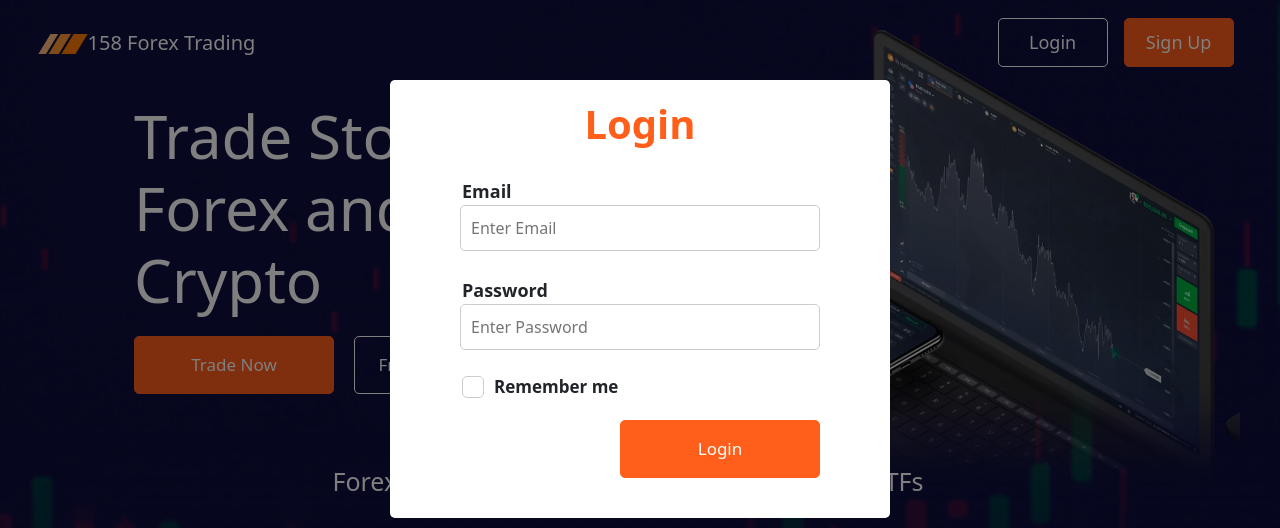
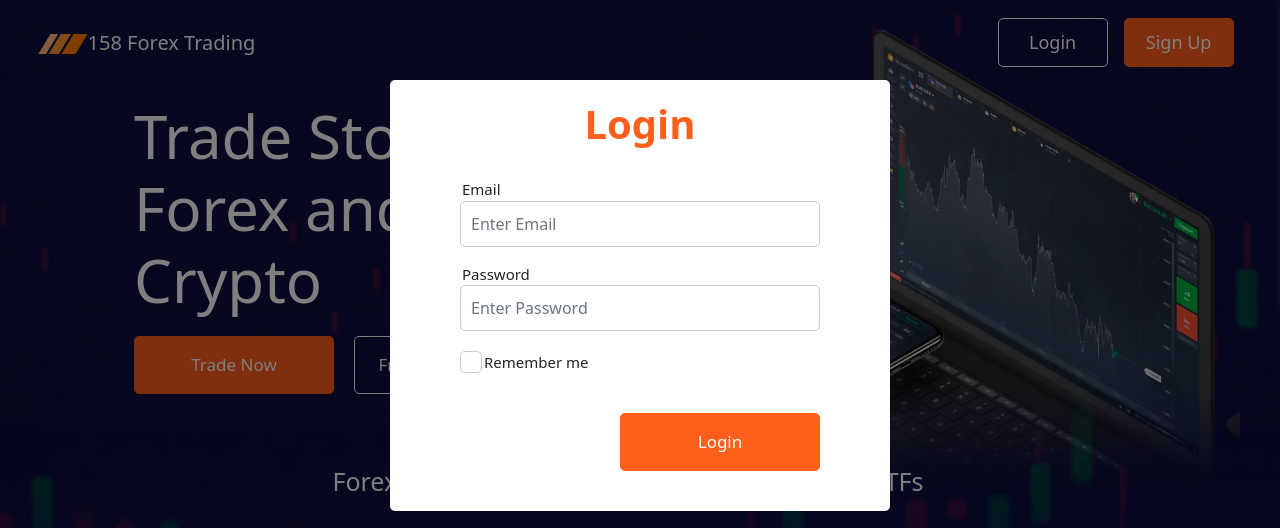
Before and after one commit to lkjh3111/lkjh3111.github.io, a React (Create React App) app: page / in a window 1280 px wide. Both pictures are taken after a click on the button "Login". Shown: the top 528 px of the page. Built offline with nearby package versions, Linux system fonts and the light colour scheme.

Commit message:
Added form validation

```diff
--- a/src/components/LandingPage/Login/Login.js
+++ b/src/components/LandingPage/Login/Login.js
@@ -7,10 +7,13 @@ import { toast } from "react-toastify";
 import AuthService from "../../../services/AuthService";
 
 const Login = (props) => {
-  const [username, setUsername] = useState("");
+  const [email, setEmail] = useState("");
   const [password, setPassword] = useState("");
   const [loading, setLoading] = useState("");
-  const [error, setError] = useState("");
+  const [errors, setErrors] = useState({
+    email: "",
+    password: "",
+  });
   const navigate = useNavigate();
 
   const modalRef = useRef();
@@ -33,16 +36,44 @@ const Login = (props) => {
   }, []);
 
   const handleUsernameChange = (e) => {
-    setUsername(e.target.value);
+    setEmail(e.target.value);
   };
 
   const handlePasswordChange = (e) => {
     setPassword(e.target.value);
   };
 
+  const validateForm = () => {
+    let errors = {};
+    if (!email.trim()) {
+      errors.email = "Email is required";
+    } else {
+      if (!validEmailRegex.test(email)) {
+        errors.email = "Email is invalid";
+      }
+    }
+
+    if (!password.trim()) {
+      errors.password = "Password is required";
+    }
+
+    if (Object.keys(errors).length > 0) {
+      setErrors(errors);
+      return false;
+    } else {
+      setErrors({});
+      return true;
+    }
+  };
+
+  const validEmailRegex = RegExp(
+    /^(([^<>()\[\]\.,;:\s@\"]+(\.[^<>()\[\]\.,;:\s@\"]+)*)|(\".+\"))@(([^<>()[\]\.,;:\s@\"]+\.)+[^<>()[\]\.,;:\s@\"]{2,})$/i
+  );
+
   const handleLogin = (e) => {
     e.preventDefault();
-    AuthService.login(username, password).then(
+    if (validateForm()) {
+      AuthService.login(email, password).then(
         (response) => {
           let roles = response.result.roles;
           if (roles.find((e) => e === "ADMIN")) {
@@ -60,10 +91,10 @@ const Login = (props) => {
             error.result ||
             error.toString();
           setLoading(false);
-        setError(message);
           failNotification();
         }
       );
+    }
   };
 
   return (
@@ -75,34 +106,48 @@ const Login = (props) => {
         <div>
           <form onSubmit={handleLogin}>
             <div className="mb-3">
-              <label className={classes.input__label}>Email</label>
+              <div className={classes.login_label}>
+                <label>Email</label>
+                <span className="text-danger">
+                  <small>{errors.email}</small>
+                </span>
+              </div>
               <input
                 type="text"
                 placeholder="Enter Email"
-                value={username}
+                value={email}
                 onChange={handleUsernameChange}
                 autoComplete="on"
+                className={
+                  errors.email ? "is-invalid form-control" : "form-control"
+                }
               />
             </div>
             <div className="mb-2">
-              <label className={classes.input__label}>Password</label>
+              <div className={classes.login_label}>
+                <label>Password</label>
+                <span className="text-danger">
+                  <small>{errors.password}</small>
+                </span>
+              </div>
               <input
                 type="password"
                 placeholder="Enter Password"
                 value={password}
                 onChange={handlePasswordChange}
                 autoComplete="on"
+                className={
+                  errors.password ? "is-invalid form-control" : "form-control"
+                }
               />
             </div>
-            <div>
-              <label className={classes.remember__label}>
+            <div className={classes.checkbox_label}>
               <input
                 type="checkbox"
                 className={classes.checkbox}
-                  id="customCheck1"
+                // id="customCheck1"
               />
-                Remember me
-              </label>
+              <label>Remember me</label>
             </div>
             <div className={classes.button_modal_div}>
               <TheButton type="submit" disabled={loading} onClick={handleLogin}>
--- a/src/components/LandingPage/Login/Login.module.css
+++ b/src/components/LandingPage/Login/Login.module.css
@@ -79,9 +79,9 @@
 }
 
 .login_modal_content label {
-  font-size: 18px;
-  float:left;
-  font-weight: 700;
+  font-size: 15px;
+  float: left;
+  font-weight: 500;
   margin-left: 2px;
   /* margin-bottom: 30px; */
 }
@@ -107,21 +107,26 @@
   border: 1px solid #ccc;
 }
 
+.checkbox_label {
+  display: flex;
+  margin-top: 20px;
+}
+
 .checkbox {
   /* position: absolute; */
   /* top: 0; */
-  left: 0 !important;
+  /* left: 0 !important; */
   height: 15px !important;
   width: 15px !important;
-  vertical-align: middle !important;
-  margin-right: 10px;
-  margin-top: 8px;
-  margin-bottom: 10px;
+  /* vertical-align: middle !important; */
+  /* margin-right: 10px; */
+  /* margin-top: 8px; */
+  /* margin-bottom: 10px; */
 }
 
 .button_modal_div {
   text-align: right;
-  margin-top: 60px;
+  margin-top: 30px;
 }
 
 /* .login_modal_content button {
@@ -138,3 +143,8 @@
   background-color: #ccc;
   color: #fff;
 }
+
+.login_label {
+  display: flex;
+  justify-content: space-between;
+}
--- a/src/components/LandingPage/SignUp/SignUp.js
+++ b/src/components/LandingPage/SignUp/SignUp.js
@@ -2,9 +2,7 @@ import React, { useState, useRef, useEffect } from "react";
 import Modal from "../../Ui/Modal";
 import TheButton from "../../Ui/TheButton";
 import classes from "./SignUp.module.css";
-import { useNavigate } from "react-router-dom";
 import AuthService from "../../../services/AuthService";
-import validator from "validator";
 import { toast } from "react-toastify";
 
 const SignUp = (props) => {
@@ -14,17 +12,21 @@ const SignUp = (props) => {
     username: "",
     email: "",
     password: "",
-    // errors: {
-    //   firstNameBoolean: false,
-    // },
   });
-  const navigate = useNavigate();
+
+  const [errors, setErrors] = useState({
+    firstName: "",
+    lastName: "",
+    username: "",
+    email: "",
+    password: "",
+  });
 
   const modalRef = useRef();
 
   const successNotification = () =>
     toast.success("Successfully registered. Login to proceed.");
-  const failNotification = () => toast.error("Invalid details");
+  const failNotification = (e) => toast.error(e);
 
   useEffect(() => {
     const handleOutsideClick = (event) => {
@@ -49,62 +51,59 @@ const SignUp = (props) => {
   };
 
   const handleClear = () => {
-    this.setState({
+    setState({
       firstName: "",
       lastName: "",
-      userame: "",
+      username: "",
       email: "",
       password: "",
     });
   };
 
-  const handleValidation = (e) => {
+  const validateForm = () => {
     let errors = {};
-    let formIsValid = true;
-
-    if (!state.firstName) {
-      formIsValid = false;
-      errors["firstName"] = "Cannot be empty";
-      errors["firstNameBoolean"] = true;
+    if (!state.firstName.trim()) {
+      errors.firstName = "First name is required";
     }
 
-    if (!state.lastName) {
-      formIsValid = false;
-      errors["lastName"] = "Cannot be empty";
-      errors["lastNameBoolean"] = true;
+    if (!state.lastName.trim()) {
+      errors.lastName = "Last name is required";
     }
 
-    if (!state.username) {
-      formIsValid = false;
-      errors["username"] = "Cannot be empty";
-      errors["usernameBoolean"] = true;
+    if (!state.username.trim()) {
+      errors.username = "Username is required";
     }
 
-    if (state.email) {
-      formIsValid = false;
-      errors["email"] = "Cannot be empty";
-      errors["emailBoolean"] = true;
+    if (!state.email.trim()) {
+      errors.email = "Email is required";
     } else {
-      if (!validator.isEmail(state.email)) {
-        formIsValid = false;
-        errors["email"] = "Invalid Contact Number";
-        errors["emailBoolean"] = true;
+      if (!validEmailRegex.test(state.email)) {
+        errors.email = "Email is invalid";
       }
     }
 
-    if (!state.password) {
-      formIsValid = false;
-      errors["password"] = "Cannot be empty";
-      errors["passwordBoolean"] = true;
+    if (!state.password.trim()) {
+      errors.password = "Password is required";
+    } else if (state.password.length < 5) {
+      errors.password = "Password is too short";
     }
 
-    this.setState({ errors: errors });
-    return formIsValid;
+    if (Object.keys(errors).length > 0) {
+      setErrors(errors);
+      return false;
+    } else {
+      setErrors({});
+      return true;
+    }
   };
+
+  const validEmailRegex = RegExp(
+    /^(([^<>()\[\]\.,;:\s@\"]+(\.[^<>()\[\]\.,;:\s@\"]+)*)|(\".+\"))@(([^<>()[\]\.,;:\s@\"]+\.)+[^<>()[\]\.,;:\s@\"]{2,})$/i
+  );
 
   const handleSignUp = (e) => {
     e.preventDefault();
-    // if (handleValidation()) {
+    if (validateForm()) {
       AuthService.signUp(
         state.firstName,
         state.lastName,
@@ -113,9 +112,8 @@ const SignUp = (props) => {
         state.password
       ).then(
         (response) => {
+          handleClear();
           successNotification();
-        // navigate("/");
-        // window.location.reload();
         },
         (error) => {
           const message =
@@ -124,11 +122,10 @@ const SignUp = (props) => {
               error.response.data.result) ||
             error.result ||
             error.toString();
-        // console.log(message);
-        failNotification();
+          failNotification(message);
         }
       );
-    // }
+    }
   };
   return (
     <Modal onSignUp={props.onSignUp}>
@@ -140,68 +137,100 @@ const SignUp = (props) => {
           <form onSubmit={handleSignUp}>
             <div className={classes.signup_input}>
               <div className={classes.signup_content}>
-                <label className={classes.input__label}>First Name</label>
+                <div className={classes.signup_label}>
+                  <label>First Name</label>
+                  <span className="text-danger">
+                    <small>{errors.firstName}</small>
+                  </span>
+                </div>
                 <input
                   type="text"
                   name="firstName"
                   placeholder="Enter First Name"
-                  // error={state.errors["firstNameBoolean"]}
-                  // helpertext={state.errors["firstName"]}
                   value={state.firstName}
                   onChange={handleChange}
                   autoComplete="on"
+                  className={
+                    errors.firstName
+                      ? "is-invalid form-control"
+                      : "form-control"
+                  }
                 />
               </div>
               <div className={classes.signup_content}>
-                <label className={classes.input__label}>Last Name</label>
+                <div className={classes.signup_label}>
+                  <label>Last Name</label>
+                  <span className="text-danger">
+                    <small>{errors.lastName}</small>
+                  </span>
+                </div>
                 <input
                   type="text"
                   name="lastName"
                   placeholder="Enter Last Name"
-                  // error={state.errors["lastNameBoolean"]}
-                  // helpertext={state.errors["lastName"]}
                   value={state.lastName}
                   onChange={handleChange}
                   autoComplete="on"
+                  className={
+                    errors.lastName ? "is-invalid form-control" : "form-control"
+                  }
                 />
               </div>
               <div className={classes.signup_content}>
-                <label className={classes.input__label}>Username</label>
+                <div className={classes.signup_label}>
+                  <label>Username</label>
+                  <span className="text-danger">
+                    <small>{errors.username}</small>
+                  </span>
+                </div>
                 <input
                   type="text"
                   name="username"
                   placeholder="Enter Username"
-                  // error={state.errors["usernameBoolean"]}
-                  // helpertext={state.errors["username"]}
                   value={state.username}
                   onChange={handleChange}
                   autoComplete="on"
+                  className={
+                    errors.username ? "is-invalid form-control" : "form-control"
+                  }
                 />
               </div>
               <div className={classes.signup_content}>
-                <label className={classes.input__label}>Email</label>
+                <div className={classes.signup_label}>
+                  <label>Email</label>
+                  <span className="text-danger">
+                    <small>{errors.email}</small>
+                  </span>
+                </div>
                 <input
                   type="text"
                   name="email"
                   placeholder="Enter Email"
-                  // error={state.errors["emailBoolean"]}
-                  // helpertext={state.errors["emailName"]}
                   value={state.email}
                   onChange={handleChange}
                   autoComplete="on"
+                  className={
+                    errors.email ? "is-invalid form-control" : "form-control"
+                  }
                 />
               </div>
               <div className={classes.signup_content}>
-                <label className={classes.input__label}>Password</label>
+                <div className={classes.signup_label}>
+                  <label>Password</label>
+                  <span className="text-danger">
+                    <small>{errors.password}</small>
+                  </span>
+                </div>
                 <input
                   type="password"
                   name="password"
                   placeholder="Enter Password"
-                  // error={state.errors["passwordBoolean"]}
-                  // helpertext={state.errors["passwordName"]}
                   value={state.password}
                   onChange={handleChange}
                   autoComplete="on"
+                  className={
+                    errors.password ? "is-invalid form-control" : "form-control"
+                  }
                 />
               </div>
             </div>
```
Also changed, not shown: src/components/LandingPage/SignUp/SignUp.module.css (+7 -2 lines), src/index.css (+10 -0 lines). Lines whose indentation alone changed are shown as unchanged.
